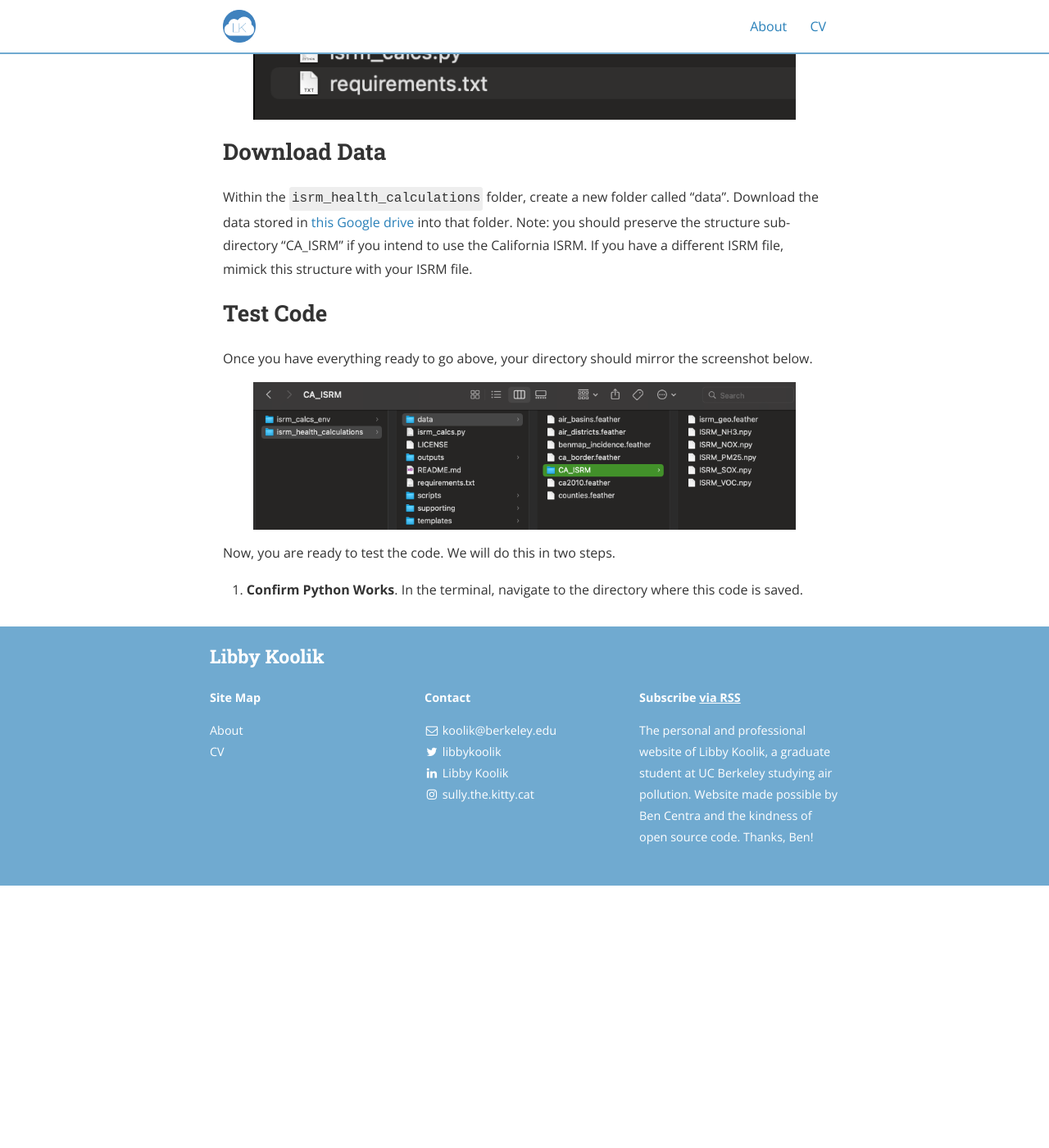
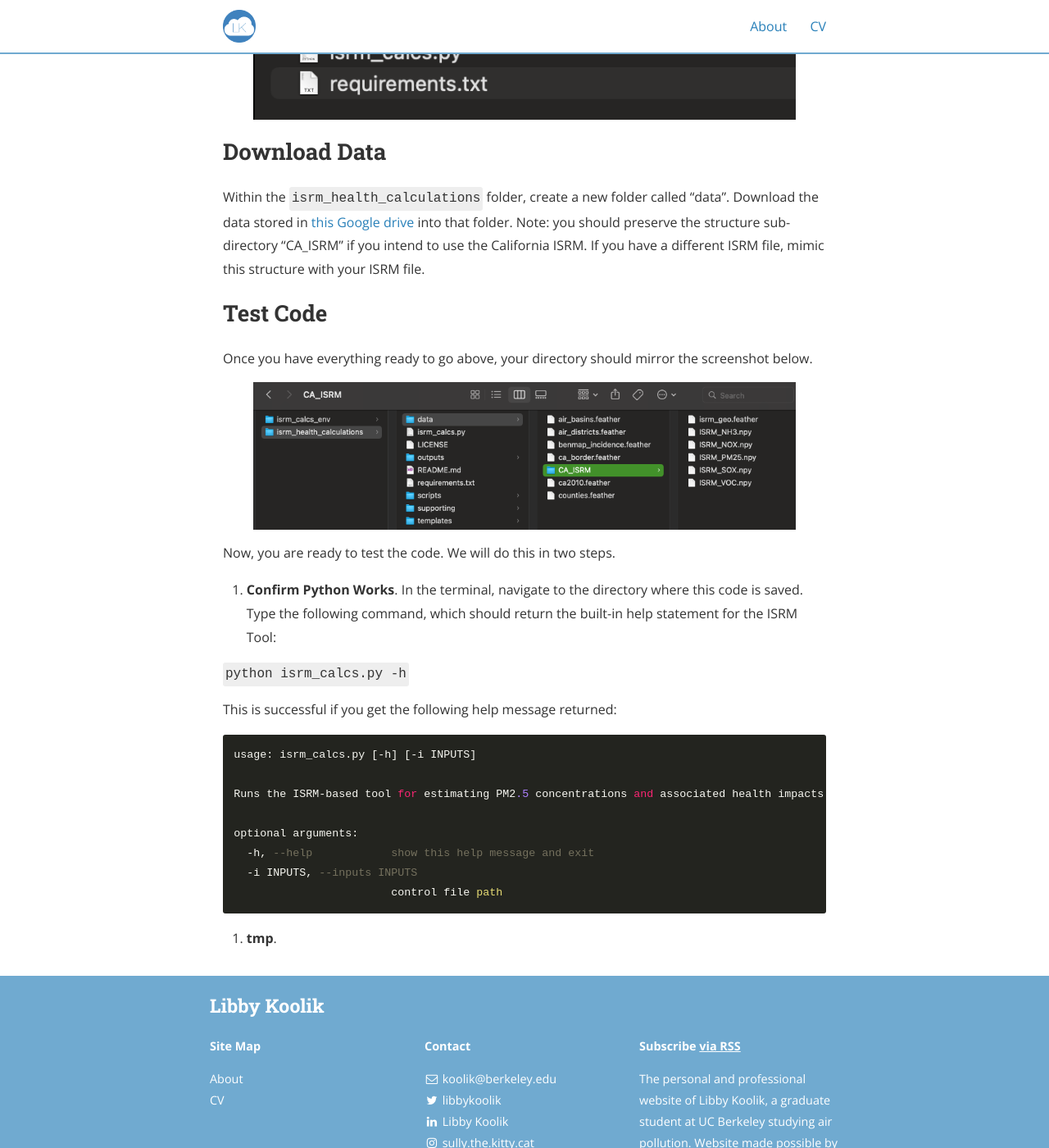
Before and after one commit to lkoolik/lkoolik.github.io, a Jekyll site: the page built from isrm.md, in a window 1280 px wide and 1400 px high, scrolled down 3168 px. Shown: the whole window at 82% size. Built offline with Jekyll 4.4.1, drawn with Linux system fonts in a browser that asks for light colours; nearby versions of some CDN libraries; before the commit the page ends 4248 px from its top, so only the background shows below that.

Commit message:
Update isrm.md

```diff
--- a/isrm.md
+++ b/isrm.md
@@ -51,7 +51,7 @@ Navigate to the Github repository [here](https://github.com/lkoolik/isrm_health_
 
 ## Download Data ##
 
-Within the `isrm_health_calculations` folder, create a new folder called "data". Download the data stored in [this Google drive](https://drive.google.com/drive/folders/14j-yB43YgZgPSPvhjxjdEbhLe6tR0SEc?usp=sharing) into that folder. Note: you should preserve the structure sub-directory "CA_ISRM" if you intend to use the California ISRM. If you have a different ISRM file, mimick this structure with your ISRM file.
+Within the `isrm_health_calculations` folder, create a new folder called "data". Download the data stored in [this Google drive](https://drive.google.com/drive/folders/14j-yB43YgZgPSPvhjxjdEbhLe6tR0SEc?usp=sharing) into that folder. Note: you should preserve the structure sub-directory "CA_ISRM" if you intend to use the California ISRM. If you have a different ISRM file, mimic this structure with your ISRM file.
 
 ## Test Code ##
 
@@ -61,4 +61,19 @@ Once you have everything ready to go above, your directory should mirror the scr
 
 Now, you are ready to test the code. We will do this in two steps.
 
-1. **Confirm Python Works**. In the terminal, navigate to the directory where this code is saved.
+1. **Confirm Python Works**. In the terminal, navigate to the directory where this code is saved. Type the following command, which should return the built-in help statement for the ISRM Tool:
+
+`python isrm_calcs.py -h`
+
+This is successful if you get the following help message returned:
+
+    usage: isrm_calcs.py [-h] [-i INPUTS]
+
+    Runs the ISRM-based tool for estimating PM2.5 concentrations and associated health impacts.
+
+    optional arguments:
+      -h, --help            show this help message and exit
+      -i INPUTS, --inputs INPUTS
+                            control file path
+
+2. **tmp**.
```
